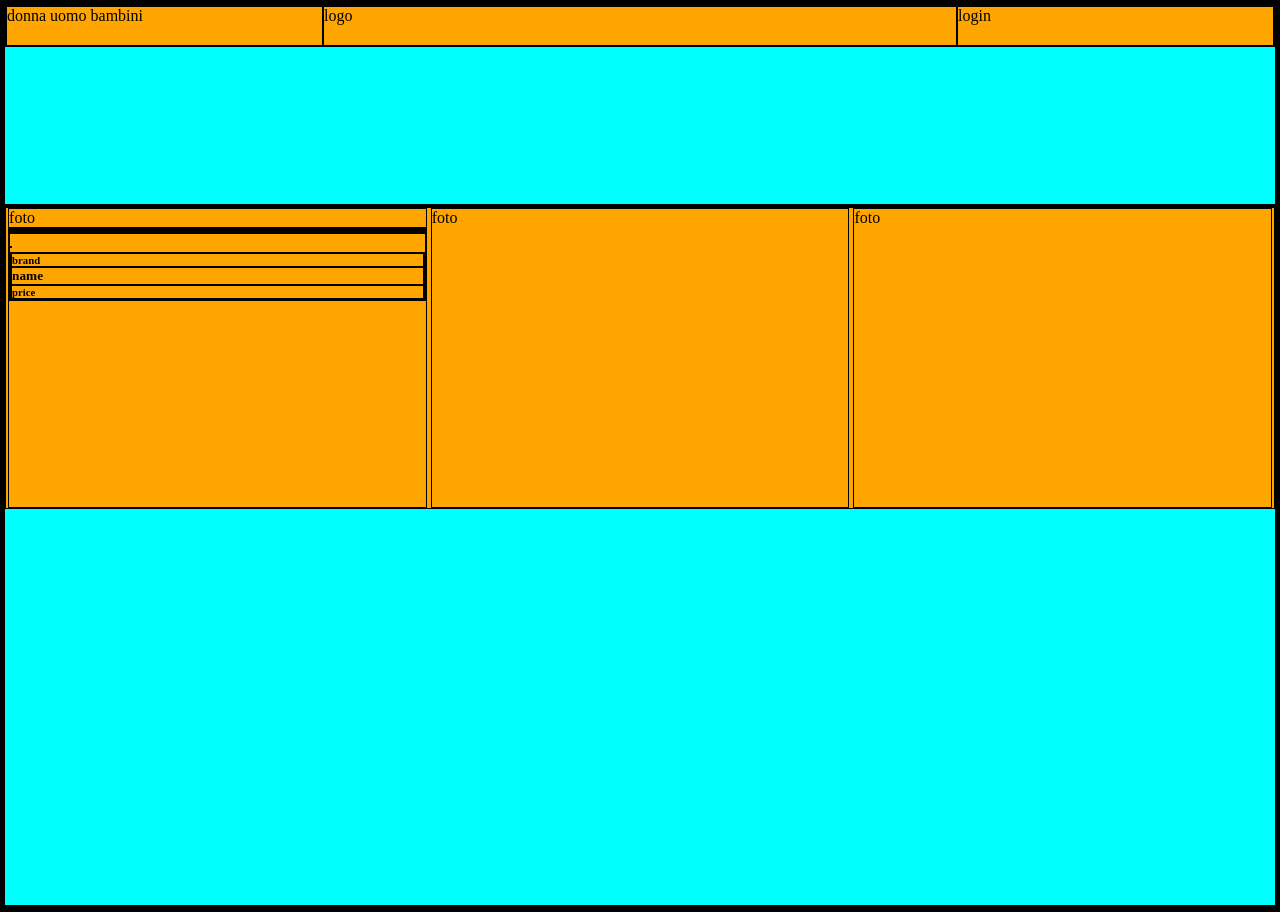
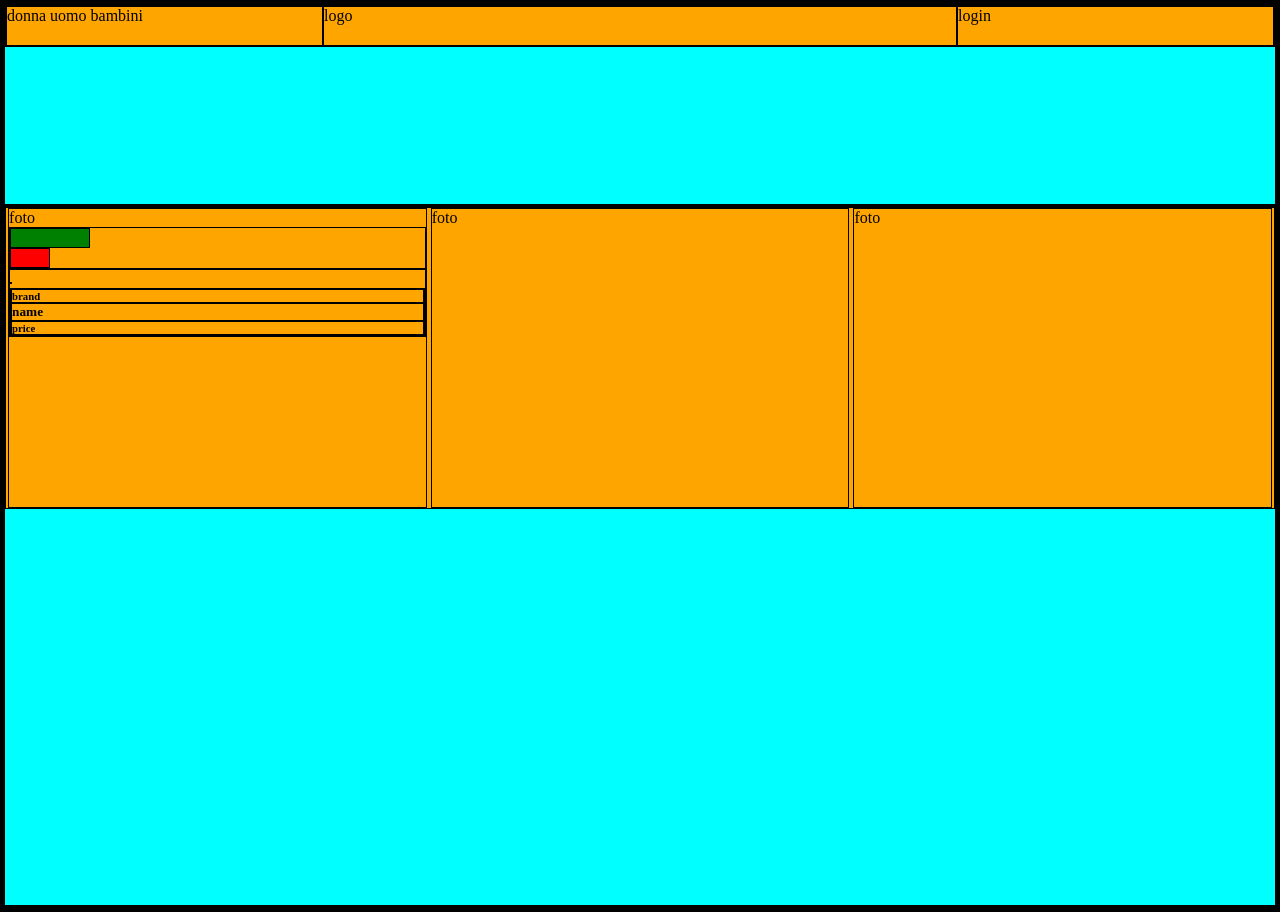
Before and after one commit to info-mic-info/html-css-boolando, a plain HTML site: page index.html in a window 1280 px wide. Drawn offline with Linux system fonts and the light colour scheme.

Commit message:
add utility in css

```diff
--- a/css/style.css
+++ b/css/style.css
@@ -5,6 +5,7 @@
     border: solid 1px black;
 }
 
+/* HEADER */
 .topbar {
     margin: 0 auto;
     width: 100%;
@@ -41,8 +42,33 @@
     height: 40px;
 }
 
+/* MAIN */
 .col-33{
     margin: 0 auto;
     width: 33%;
     height: 300px;
 }
+
+
+
+/* Utility -----------------------------------------*/
+.tag-green{
+    background-color: green;
+    width: 80px;
+    height: 20px;
+}
+
+.tag-red {
+    background-color: red;
+    width: 40px;
+    height: 20px;
+}
+/* Utility -----------------------------------------*/
+
+
+
+.content{
+
+}
+
+.
```
